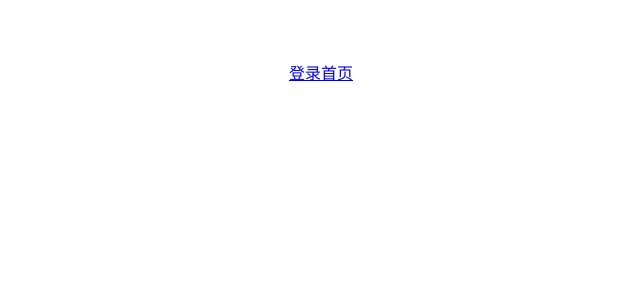
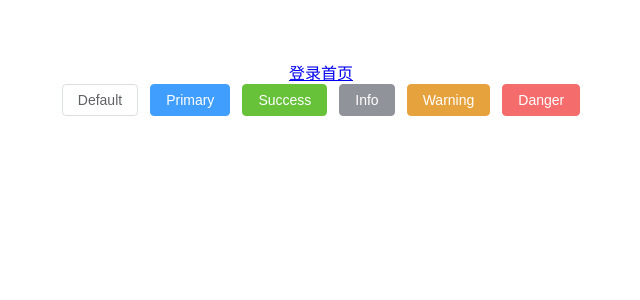
Before and after one commit to webTwelve/vue3-ts-cms, a Vue app: page /main in a window 1280 px wide. Shown: the top 300 px of the page, without its empty margins (319-959 px from the left). Built offline with nearby package versions, Linux system fonts and the light colour scheme.

Commit message:
feat(element-push组件注册)

```diff
--- /dev/null
+++ b/auto-imports.d.ts
@@ -0,0 +1,5 @@
+// Generated by 'unplugin-auto-import'
+export {}
+declare global {
+
+}
--- a/package.json
+++ b/package.json
@@ -11,6 +11,7 @@
   },
   "dependencies": {
     "core-js": "^3.8.3",
+    "element-plus": "^2.2.16",
     "vue": "^3.2.13",
     "vue-router": "^4.0.13",
     "vuex": "^4.0.2"
@@ -31,6 +32,8 @@
     "less": "^4.0.0",
     "less-loader": "^8.0.0",
     "prettier": "^2.7.1",
-    "typescript": "~4.5.5"
+    "typescript": "~4.5.5",
+    "unplugin-auto-import": "^0.11.2",
+    "unplugin-vue-components": "^0.22.7"
   }
 }
--- a/src/App.vue
+++ b/src/App.vue
@@ -8,7 +8,6 @@
 
 <script lang="ts">
 import { defineComponent } from 'vue'
-
 export default defineComponent({
   name: 'App',
   components: {}
--- a/src/pages/main/main.vue
+++ b/src/pages/main/main.vue
@@ -1,6 +1,12 @@
 <template>
   <div>
     {{ $store.state.name }}
+    <el-button>Default</el-button>
+    <el-button type="primary">Primary</el-button>
+    <el-button type="success">Success</el-button>
+    <el-button type="info">Info</el-button>
+    <el-button type="warning">Warning</el-button>
+    <el-button type="danger">Danger</el-button>
   </div>
 </template>
 
--- a/vue.config.js
+++ b/vue.config.js
@@ -1,4 +1,17 @@
 const { defineConfig } = require('@vue/cli-service')
+const AutoImport = require('unplugin-auto-import/webpack')
+const Components = require('unplugin-vue-components/webpack')
+const { ElementPlusResolver } = require('unplugin-vue-components/resolvers')
 module.exports = defineConfig({
-  transpileDependencies: true
+  transpileDependencies: true,
+  configureWebpack: {
+    plugins: [
+      AutoImport({
+        resolvers: [ElementPlusResolver()]
+      }),
+      Components({
+        resolvers: [ElementPlusResolver()]
+      })
+    ]
+  }
 })
```
Also changed, not shown: components.d.ts (added, +14 -0 lines), 1 other file (tests, documents, lock files or other folders).
